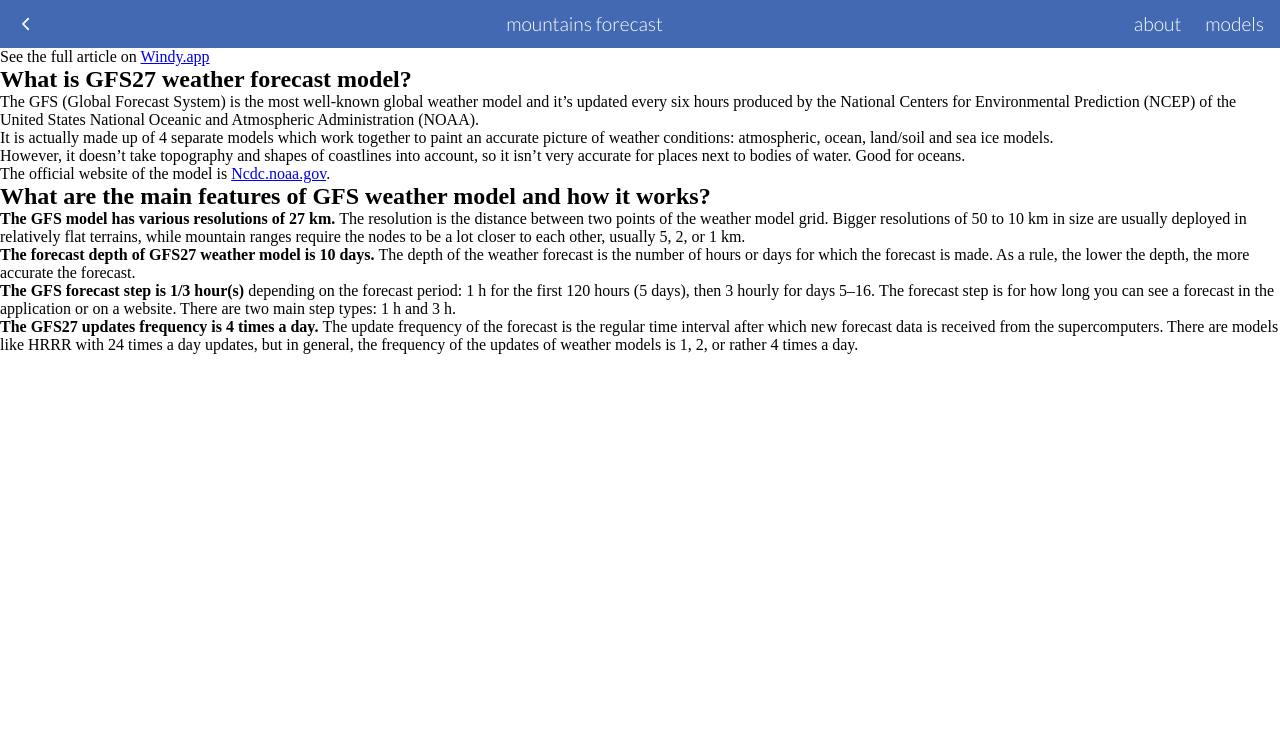
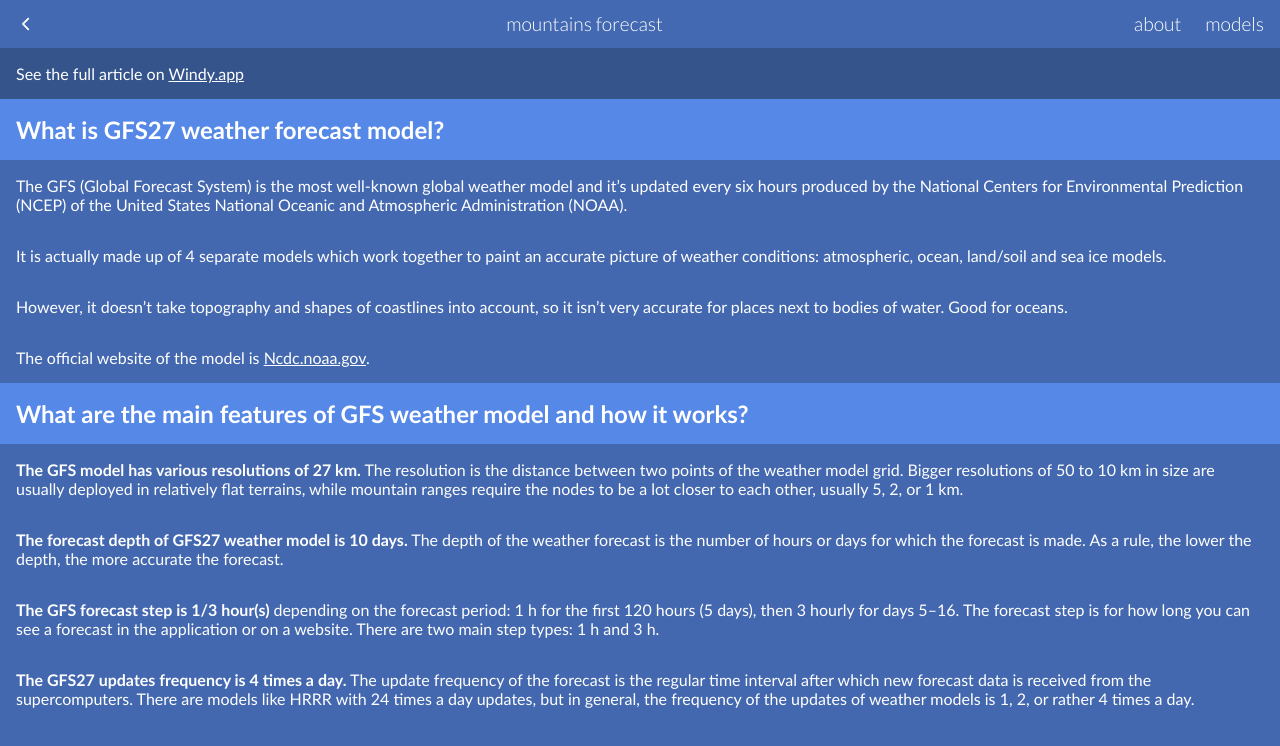
Before and after one commit to Zilola-Nazarova/harry-potter-characters, a React (Vite) app: page /models/1 in a window 1280 px wide. Shown: the top 746 px of the page. Built offline with nearby package versions, Linux system fonts and the light colour scheme; no server answers.

Commit message:
Refactore Models route by creating 2 new components, style Models route

```diff
--- /dev/null
+++ b/src/components/Gfs.jsx
@@ -0,0 +1,21 @@
+import styles from '@/styles/Models.module.css'
+
+const Gfs = () => {
+  return (
+    <div className={styles.gfs}>
+      <p>See the full article on <a href="https://windy.app/blog/what-is-gfs-weather-forecast-model.html">Windy.app</a></p>
+      <h2>What is GFS27 weather forecast model?</h2>
+      <p>The GFS (Global Forecast System) is the most well-known global weather model and it&rsquo;s updated every six hours&nbsp;produced by the National Centers for Environmental Prediction (NCEP) of the United States National Oceanic and Atmospheric Administration (NOAA).</p>
+      <p>It is actually made up of 4 separate models which work together to paint an accurate picture of weather conditions: atmospheric, ocean, land/soil and sea ice models.</p>
+      <p>However, it doesn&rsquo;t take topography and shapes of coastlines into account, so it isn&rsquo;t very accurate for places next to bodies of water. Good for oceans.</p>
+      <p>The official website of the model is <a href="https://www.ncdc.noaa.gov/data-access/model-data/model-datasets/global-forcast-system-gfs" target="_blank" rel="noopener">Ncdc.noaa.gov</a>.</p>
+      <h2>What are the main features of GFS weather model and how it works?</h2>
+      <p><strong>The GFS model has various resolutions of 27 km.</strong>&nbsp;The resolution is the distance between two points of the weather model grid. Bigger resolutions of 50 to 10 km in size are usually deployed in relatively flat terrains, while mountain ranges require the nodes to be a lot closer to each other, usually 5, 2, or 1 km.</p>
+      <p><strong>The forecast depth of GFS27 weather model is 10 days.</strong>&nbsp;The depth of the weather forecast is the number of hours or days for which the forecast is made. As a rule, the lower the depth, the more accurate the forecast.</p>
+      <p><strong>The GFS forecast step is 1/3 hour(s)&nbsp;</strong>depending on the forecast period: 1 h for the first 120 hours (5 days), then 3 hourly for days 5&ndash;16.&nbsp;The forecast step is for how long you can see a forecast in the application or on a website. There are two main step types: 1 h and 3 h.</p>
+      <p><strong>The GFS27 updates frequency is 4 times a day.</strong>&nbsp;The update frequency of the forecast is the regular time interval after which new forecast data is received from the supercomputers. There are models like HRRR with 24 times a day updates, but in general, the frequency of the updates of weather models is 1, 2, or rather 4 times a day.</p>
+    </div>
+  )
+}
+
+export default Gfs;
--- /dev/null
+++ b/src/components/Icon.jsx
@@ -0,0 +1,21 @@
+import styles from '@/styles/Models.module.css'
+
+const Icon = () => {
+  return (
+    <div className={styles.icon}>
+      <p>See the full article on <a href="https://windy.app/blog/what-is-icon-weather-model-forecast.html">Windy.app</a></p>
+      <h2>What is ICON weather forecast model?</h2>
+      <p>The ICON (Icosahedral Nonhydrostatic) is a suit of models created by the German national weather service or DWD (Deutscher Wetterdienst). There are at least three major ICON models: ICON-D2 for Central Europe, ICON7 for Europe as a whole, and ICON13 for the world. So it is both hyper-local, regional and global weather forecast model.</p>
+      <ul>
+        <li>Thanks to its high resolution, ICON-D2 takes into account the terrain and also predicts severe weather better comparing to other regional models, which makes it excellent for adjusting your plans for today and tomorrow.</li>
+        <li>In Europe, ICON7 it is considered to be even more accurate than the ECMWF also due to the better resolution.</li>
+        <li>ICON13 is the world's third most popular global weather model after the same ECMWF and American GFS. It is in competition with them.</li>
+      </ul>
+      <p>In general the most important variables of the ICON are air density and virtual potential temperature, horizontal and vertical wind speed, humidity, cloud water, cloud ice, rain and snow.</p>
+      <p>Its small-scale part includes the COSMO model, which was fully integrated into the ICON in 2020.</p>
+      <p>The official website of the model is <a href="https://www.dwd.de/EN/ourservices/nwp_forecast_data/nwp_forecast_data.html" target="_blank" rel="noopener">Dwd.de</a>.</p>
+    </div>
+  )
+}
+
+export default Icon;
--- a/src/index.css
+++ b/src/index.css
@@ -41,6 +41,7 @@ html,body {
 
 #outlet {
   flex: 2;
+  background-color: rgb(67, 104, 175);
 }
 
 #outlet h3 {
--- a/src/routes/Models.jsx
+++ b/src/routes/Models.jsx
@@ -1,38 +1,12 @@
 import { useParams } from 'react-router';
+import Icon from '@/components/Icon';
+import Gfs from '@/components/Gfs';
 
 const Models = () => {
   const {id} = useParams();
 
   return (
-    (id === 'icon') ?
-    <>
-      <p>See the full article on <a href="https://windy.app/blog/what-is-icon-weather-model-forecast.html">Windy.app</a></p>
-      <p>{id}</p>
-      <h2>What is ICON weather forecast model?</h2>
-      <p>The ICON (Icosahedral Nonhydrostatic) is a suit of models created by the German national weather service or DWD (Deutscher Wetterdienst). There are at least three major ICON models: ICON-D2 for Central Europe, ICON7 for Europe as a whole, and ICON13 for the world. So it is both hyper-local, regional and global weather forecast model.</p>
-      <ul>
-        <li>Thanks to its high resolution, ICON-D2 takes into account the terrain and also predicts severe weather better comparing to other regional models, which makes it excellent for adjusting your plans for today and tomorrow.</li>
-        <li>In Europe, ICON7 it is considered to be even more accurate than the ECMWF also due to the better resolution.</li>
-        <li>ICON13 is the world's third most popular global weather model after the same ECMWF and American GFS. It is in competition with them.</li>
-      </ul>
-      <p>In general the most important variables of the ICON are air density and virtual potential temperature, horizontal and vertical wind speed, humidity, cloud water, cloud ice, rain and snow.</p>
-      <p>Its small-scale part includes the COSMO model, which was fully integrated into the ICON in 2020.</p>
-      <p>The official website of the model is <a href="https://www.dwd.de/EN/ourservices/nwp_forecast_data/nwp_forecast_data.html" target="_blank" rel="noopener">Dwd.de</a>.</p>
-    </>
-    :
-    <>
-      <p>See the full article on <a href="https://windy.app/blog/what-is-gfs-weather-forecast-model.html">Windy.app</a></p>
-      <h2>What is GFS27 weather forecast model?</h2>
-      <p>The GFS (Global Forecast System) is the most well-known global weather model and it&rsquo;s updated every six hours&nbsp;produced by the National Centers for Environmental Prediction (NCEP) of the United States National Oceanic and Atmospheric Administration (NOAA).</p>
-      <p>It is actually made up of 4 separate models which work together to paint an accurate picture of weather conditions: atmospheric, ocean, land/soil and sea ice models.</p>
-      <p>However, it doesn&rsquo;t take topography and shapes of coastlines into account, so it isn&rsquo;t very accurate for places next to bodies of water. Good for oceans.</p>
-      <p>The official website of the model is <a href="https://www.ncdc.noaa.gov/data-access/model-data/model-datasets/global-forcast-system-gfs" target="_blank" rel="noopener">Ncdc.noaa.gov</a>.</p>
-      <h2>What are the main features of GFS weather model and how it works?</h2>
-      <p><strong>The GFS model has various resolutions of 27 km.</strong>&nbsp;The resolution is the distance between two points of the weather model grid. Bigger resolutions of 50 to 10 km in size are usually deployed in relatively flat terrains, while mountain ranges require the nodes to be a lot closer to each other, usually 5, 2, or 1 km.</p>
-      <p><strong>The forecast depth of GFS27 weather model is 10 days.</strong>&nbsp;The depth of the weather forecast is the number of hours or days for which the forecast is made. As a rule, the lower the depth, the more accurate the forecast.</p>
-      <p><strong>The GFS forecast step is 1/3 hour(s)&nbsp;</strong>depending on the forecast period: 1 h for the first 120 hours (5 days), then 3 hourly for days 5&ndash;16.&nbsp;The forecast step is for how long you can see a forecast in the application or on a website. There are two main step types: 1 h and 3 h.</p>
-      <p><strong>The GFS27 updates frequency is 4 times a day.</strong>&nbsp;The update frequency of the forecast is the regular time interval after which new forecast data is received from the supercomputers. There are models like HRRR with 24 times a day updates, but in general, the frequency of the updates of weather models is 1, 2, or rather 4 times a day.</p>
-    </>
+    (id === 'icon') ? <Icon /> : <Gfs />
   )
 }
 
--- /dev/null
+++ b/src/styles/Models.module.css
@@ -0,0 +1,38 @@
+.gfs,
+.icon {
+  background-color: rgb(67, 104, 175);
+  color: #fff;
+  font-family: 'Gill Sans', 'Gill Sans MT', Calibri, 'Trebuchet MS', sans-serif;
+}
+
+.gfs > p,
+.gfs > h2,
+.icon > p,
+.icon > h2,
+.icon > ul {
+  padding: 1rem 1rem;
+}
+
+.icon > ul {
+  background-color: rgb(53, 84, 139);
+}
+
+.icon li {
+  margin-left: 1rem;
+  list-style-type: square;
+}
+
+.gfs h2,
+.icon h2 {
+  background-color: rgb(86, 136, 231);
+}
+
+.gfs p:first-child,
+.icon p:first-child {
+  background-color: rgb(53, 84, 139);
+}
+
+.gfs a,
+.icon a {
+  color: #fff;
+}
```
